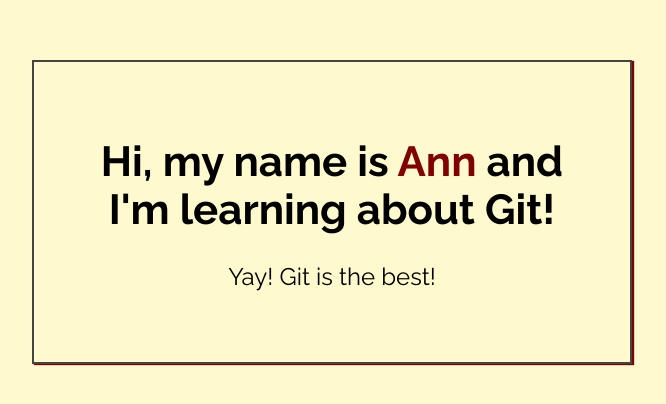
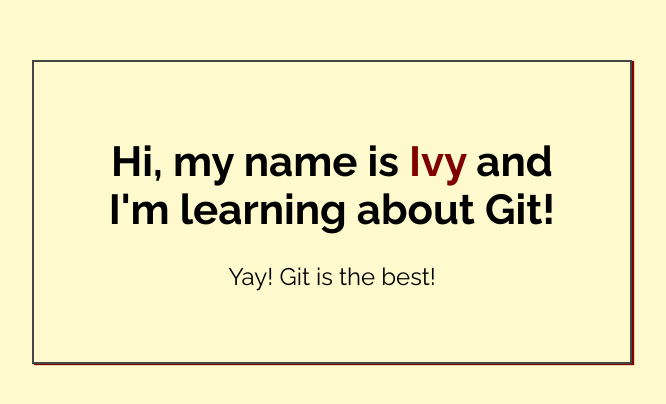
Before and after one commit to ivybergstrom/my-first-repo, a plain HTML site: page index.html in a window 1280 px wide. Shown: the part 188-592 px from the top of the page, without its empty margins (308-974 px from the left). Drawn offline with Linux system fonts and the light colour scheme.

Commit message:
Added name to index.html

```diff
--- a/index.html
+++ b/index.html
@@ -14,7 +14,7 @@
 <body>
 
     <div class="greeting">
-        <h1>Hi, my name is <span class="highlight">Ann</span> and I'm learning about Git! </h1>
+        <h1>Hi, my name is <span class="highlight">Ivy</span> and I'm learning about Git! </h1>
 
         <p>Yay! Git is the best!</p>
     </div>
```
